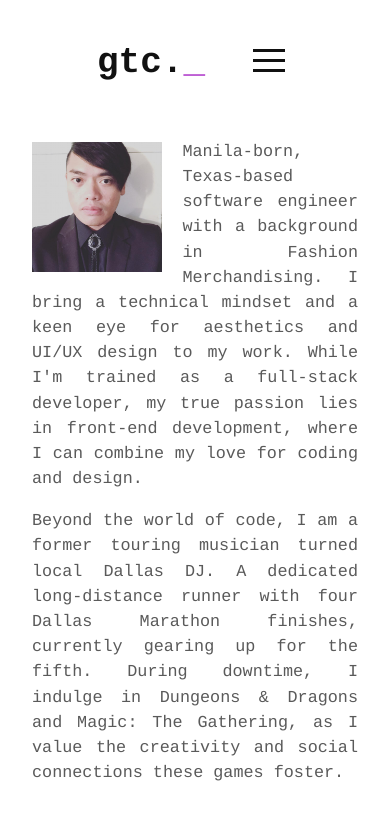
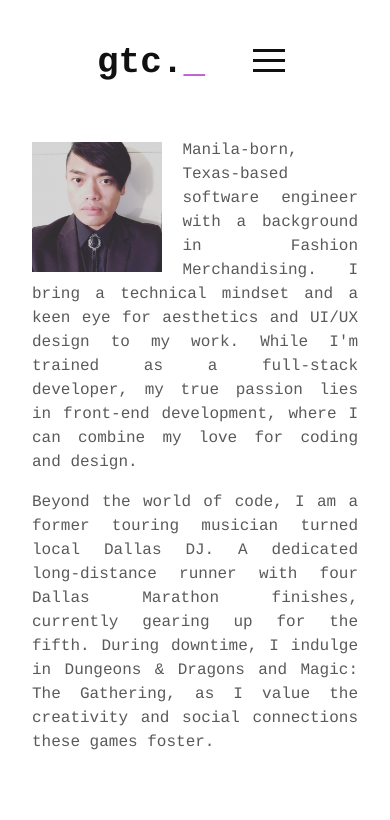
Before and after one commit to giantcarlos/dev-portfolio, a React (Create React App) app: page /#/bio in a window 390 px wide. Shown: the top 820 px of the page. Built offline with nearby package versions, Linux system fonts and the light colour scheme.

Commit message:
reduce font for mobile

```diff
--- a/src/App.css
+++ b/src/App.css
@@ -296,6 +296,9 @@ h2 {
     margin-top: 1rem;
     max-width: 100%;
   }
+  p {
+    font-size: 1rem;
+  }
   .container {
     margin-top: 2.5rem;
   }
```
